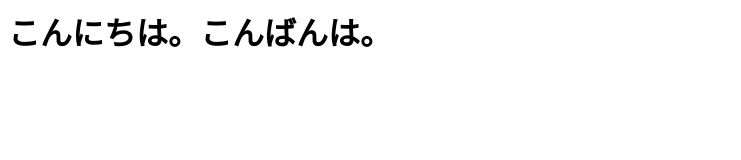
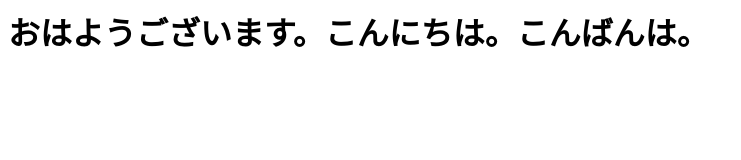
Before and after one commit to enkamoe/2227941.github.io, a plain HTML site: page index.html in a window 1280 px wide. Shown: the whole page, without its empty margins (0-741 px from the left). Drawn offline with Linux system fonts and the light colour scheme.

Commit message:
Update index.html

```diff
--- a/index.html
+++ b/index.html
@@ -1,2 +1,2 @@
-<body><h1>こんにちは。こんばんは。</h1>
+<body><h1>おはようございます。こんにちは。こんばんは。</h1>
 </body>
```
